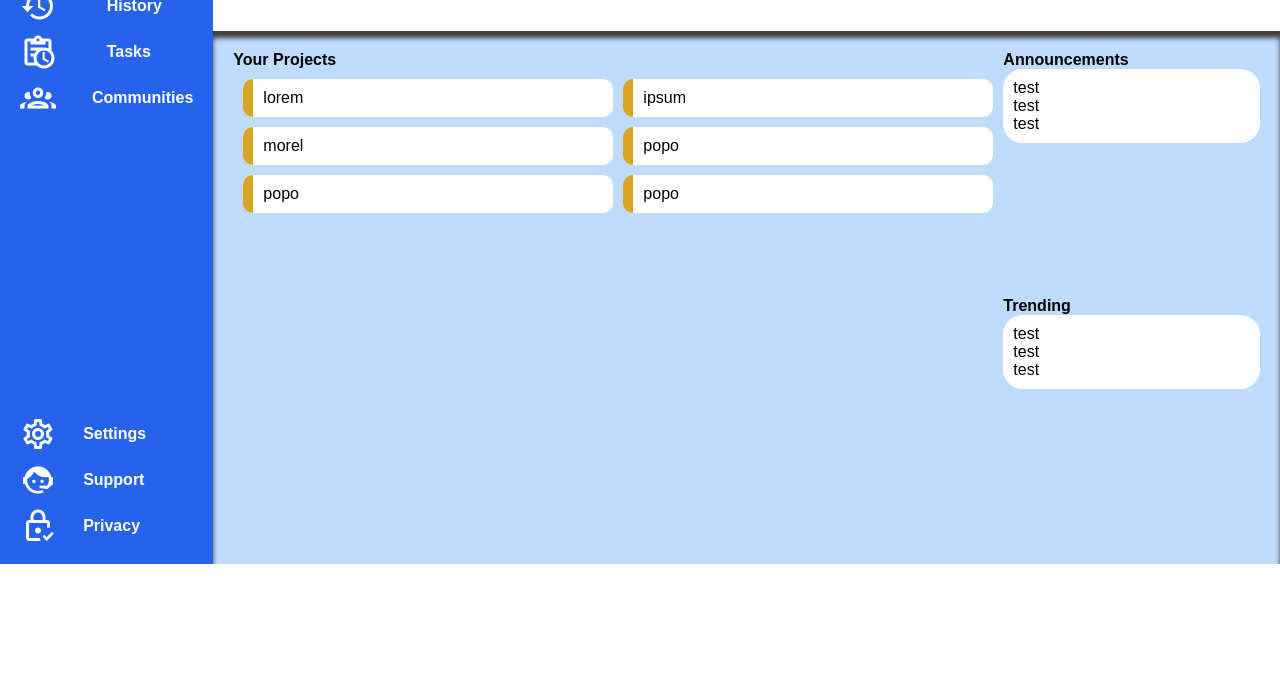
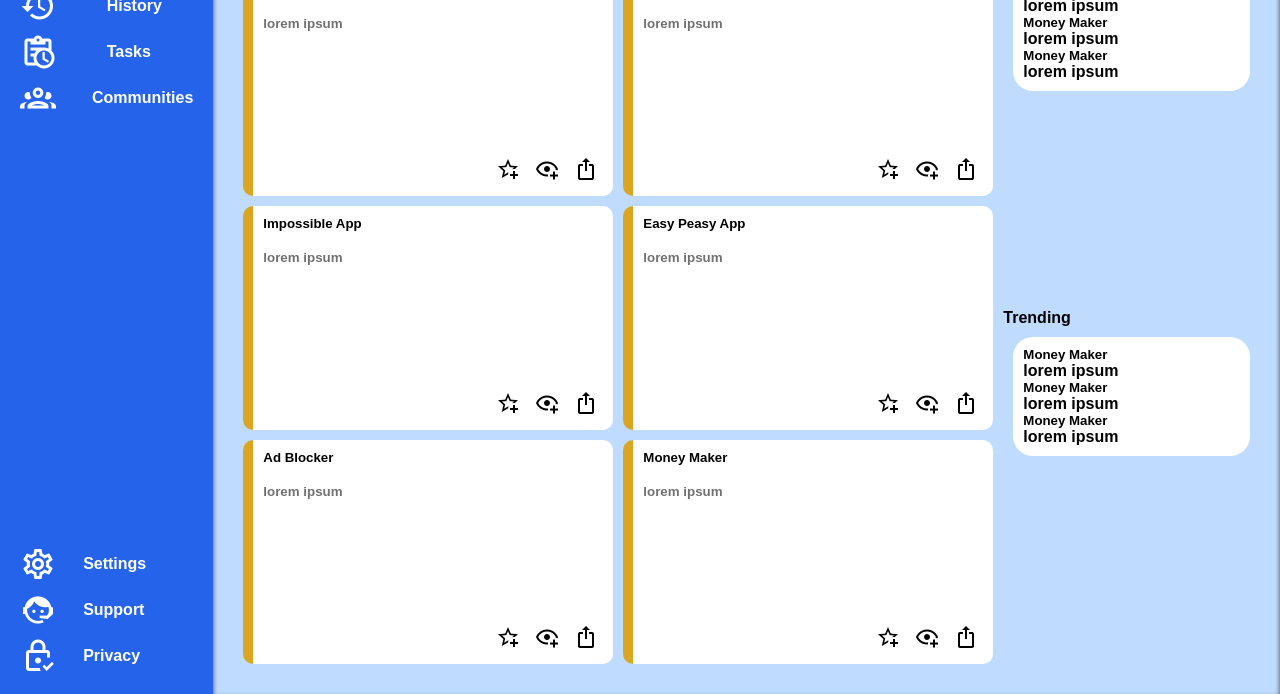
Before and after one commit to almeida-91/admin-dashboard, a plain HTML site: page index.html in a window 1280 px wide. Shown: the part 236-930 px from the top of the page. Before the commit the page ends 800 px from the top, so only its background shows below. Drawn offline with Linux system fonts and the light colour scheme.

Commit message:
Add CSS styling to the project cards

```diff
--- a/index.html
+++ b/index.html
@@ -50,28 +50,94 @@
             <div class="projectcontainer">
                 <p>Your Projects</p>
                 <div class="projects">
-                    <div class="card">lorem</div>
-                    <div class="card">ipsum</div>
-                    <div class="card">morel</div>
-                    <div class="card">popo</div>
-                    <div class="card">popo</div>
-                    <div class="card">popo</div>
+                    <div class="card">
+                        <h5>Super Cool Project</h5>
+                        <p>lorem ipsum</p>
+                        <div>
+                            <img src="./images/star-plus-outline.png">
+                            <img src="./images/eye-plus-outline.png">
+                            <img src="./images/export-variant.png">
+                        </div>
+                    </div>
+                    <div class="card">
+                        <h5>Less Cool Project</h5>
+                        <p>lorem ipsum</p>
+                        <div>
+                            <img src="./images/star-plus-outline.png">
+                            <img src="./images/eye-plus-outline.png">
+                            <img src="./images/export-variant.png">
+                        </div>
+                    </div>
+                    <div class="card">
+                        <h5>Impossible App</h5>
+                        <p>lorem ipsum</p>
+                        <div>
+                            <img src="./images/star-plus-outline.png">
+                            <img src="./images/eye-plus-outline.png">
+                            <img src="./images/export-variant.png">
+                        </div>
+                    </div>
+                    <div class="card">
+                        <h5>Easy Peasy App</h5>
+                        <p>lorem ipsum</p>
+                        <div>
+                            <img src="./images/star-plus-outline.png">
+                            <img src="./images/eye-plus-outline.png">
+                            <img src="./images/export-variant.png">
+                        </div>
+                    </div>
+                    <div class="card">
+                        <h5>Ad Blocker</h5>
+                        <p>lorem ipsum</p>
+                        <div>
+                            <img src="./images/star-plus-outline.png">
+                            <img src="./images/eye-plus-outline.png">
+                            <img src="./images/export-variant.png">
+                        </div>
+                    </div>
+                    <div class="card">
+                        <h5>Money Maker</h5>
+                        <p>lorem ipsum</p>
+                        <div>
+                            <img src="./images/star-plus-outline.png">
+                            <img src="./images/eye-plus-outline.png">
+                            <img src="./images/export-variant.png">
+                        </div>
+                    </div>
                 </div>
             </div>
             <div>
                 <p>Announcements</p>
                 <div class="announcements">
-                    <div>test</div>
-                    <div>test</div>
-                    <div>test</div>
+                    <div>
+                        <h5>Money Maker</h5>
+                        <p>lorem ipsum</p>
+                    </div>
+                    <div>
+                        <h5>Money Maker</h5>
+                        <p>lorem ipsum</p>
+                    </div>
+                    <div>
+                        <h5>Money Maker</h5>
+                        <p>lorem ipsum</p>
+                    </div>
                 </div>
             </div>
             <div>
                 <p>Trending</p>
                 <div class="trending">
-                    <div>test</div>
-                    <div>test</div>
-                    <div>test</div>
+                    <div>
+                        <h5>Money Maker</h5>
+                        <p>lorem ipsum</p>
+                    </div>
+                    <div>
+                        <h5>Money Maker</h5>
+                        <p>lorem ipsum</p>
+                    </div>
+                    <div>
+                        <h5>Money Maker</h5>
+                        <p>lorem ipsum</p>
+                    </div>
                 </div>
             </div>
         </div>
--- a/styles.css
+++ b/styles.css
@@ -52,6 +52,7 @@ p {
 .header {
     display: grid;
     grid-template-columns: 3fr 1fr;
+
 }
 
 .main {
@@ -65,11 +66,10 @@ p {
     display: grid;
     gap: 10px;
     margin: 10px;
-    grid-template-columns: 1fr 1fr;
-    grid-template-rows: 1fr;
+    grid-template-columns: repeat(auto-fit , minmax(250px,1fr));
+    grid-template-rows: repeat(auto-fit , minmax(200px,1fr));
     grid-auto-rows: 1fr;
     grid-auto-columns: 1fr;
-
 }
 
 .sideitems {
@@ -153,7 +153,7 @@ button:hover {
 
 .main {
     background-color: #bfdbfe;
-    box-shadow: inset 0px 7px 5px 0px #3D3D3D;
+    box-shadow: inset 0px 3px 5px 0px #3D3D3D;
     margin-bottom: 0;
 }
 
@@ -170,6 +170,7 @@ button:hover {
 
 .announcements,
 .trending {
+    margin: 10px;
     display: grid;
     grid-template-columns: 1fr;
     grid-template-rows: 1 fr 1fr 1fr;
@@ -183,3 +184,25 @@ button:hover {
     display: grid;
 
 }
+
+
+.card p {
+    font-size: smaller;
+    /* padding: 5px; */
+    color: #707070;
+}
+
+.card {
+    display: grid;
+    grid-template-rows: 1fr 4fr 1fr;
+}
+
+.card div {
+    justify-self: end;
+    align-self: end;
+    border: none;
+    padding: 5px;
+    display: grid;
+    grid-auto-flow: column;
+    gap: 15px;
+}
```
Also changed, not shown: images/export-variant.png (added), images/eye-plus-outline.png (added), images/star-plus-outline.png (added).
